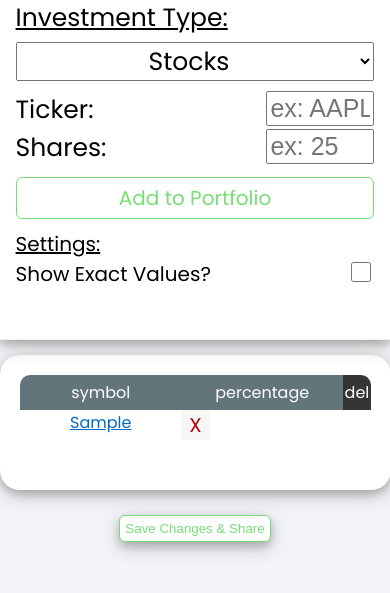
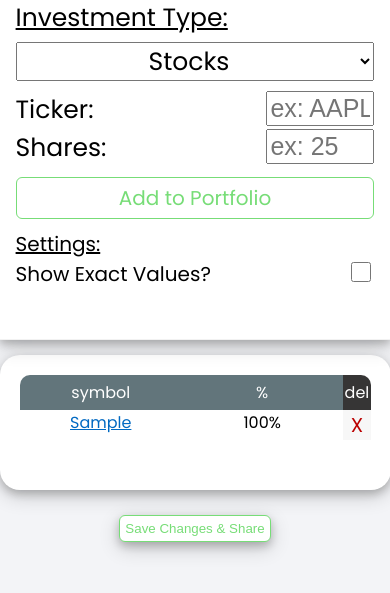
Before and after one commit to c-staton/sharefolio, a Flask app: page /portfolio/#/edit in a window 390 px wide. Shown: the part 52-645 px from the top of the page. Run offline with Flask 2, Linux system fonts and the light colour scheme; the visitor is signed in with stand-in values (Sample User, id 1); tables that the repository leaves empty hold one stand-in row (values such as "Sample post").

Commit message:
more mobile bug fixes

```diff
--- a/static/stocks.css
+++ b/static/stocks.css
@@ -475,4 +475,12 @@ input::-webkit-inner-spin-button {
     .percentage-sym {
         display: block;
     }
+
+    .share-bottom {
+        width: 90%;
+    }
+
+    /* #share-url {
+        width: ;
+    } */
 }
--- a/static/user-profile.css
+++ b/static/user-profile.css
@@ -73,3 +73,9 @@ form {
         margin-top: 0;
     }
 }
+
+@media screen and (min-width: 601px) and (max-width: 820px) {
+    .container {
+        font-size: 20px;
+    }
+}
--- a/templates/display-portfolio.html
+++ b/templates/display-portfolio.html
@@ -23,11 +23,13 @@
         <div class="rTableRow">
             {% if show_exact == False %}
                 <div class="rTableHead head-left w-50">Symbol</div>
-                <div class="rTableHead head-right w-50">Percentage</div>
+                <div class="rTableHead head-right w-50 percentage">Percentage</div>
+                <div class="rTableHead head-right w-50 percentage-sym">%</div>
             {% endif %}
             {% if show_exact == True %}
                 <div class="rTableHead head-left w-25">Symbol</div>
-                <div class="rTableHead w-25">Percentage</div>
+                <div class="rTableHead w-25 percentage">Percentage</div>
+                <div class="rTableHead w-25 percentage-sym">%</div>
                 <div class="rTableHead w-25">Shares</div>
                 <div class="rTableHead w-25 head-right">Value</div>
             {% endif %}
--- a/templates/stocks_edit.html
+++ b/templates/stocks_edit.html
@@ -53,7 +53,8 @@
             <div class="rTable" data-url="{{url_string}}">
                 <div class="rTableRow">
                     <div class="rTableHead head-left">Symbol</div>
-                    <div class="rTableHead">Percentage</div>
+                    <div class="rTableHead percentage">Percentage</div>
+                    <div class="rTableHead percentage-sym">%</div>
                     <div class="rTableHead toggle-visible" style="display:none">Shares</div>
                     <div class="rTableHead toggle-visible" style="display:none">Value</div>
                     <div class="editTabHead head-right">Del</div>
@@ -64,7 +65,7 @@
                     <div data-value="{{h.total_value}}" data-ticker="{{h.ticker}}" data-shares="{{h.shares}}">
                         <div class="rTableRow">
                             <div class="rTableCell"><a href="" class="open-data">{{ h.ticker }}</a></div>
-                            <div class="rTableCell percentage">{{ h.portfolio_percent }}%</div>
+                            <div class="rTableCell">{{ h.portfolio_percent }}%</div>
                             <div class="rTableCell toggle-visible" style="display: none;">{{ h.shares }}</div>
                             <div class="rTableCell toggle-visible" style="display: none;">{{ h.total_value }}</div>
                             <div class="editTabCell"><a href="" class="delete-stock">X</a></div>
```
